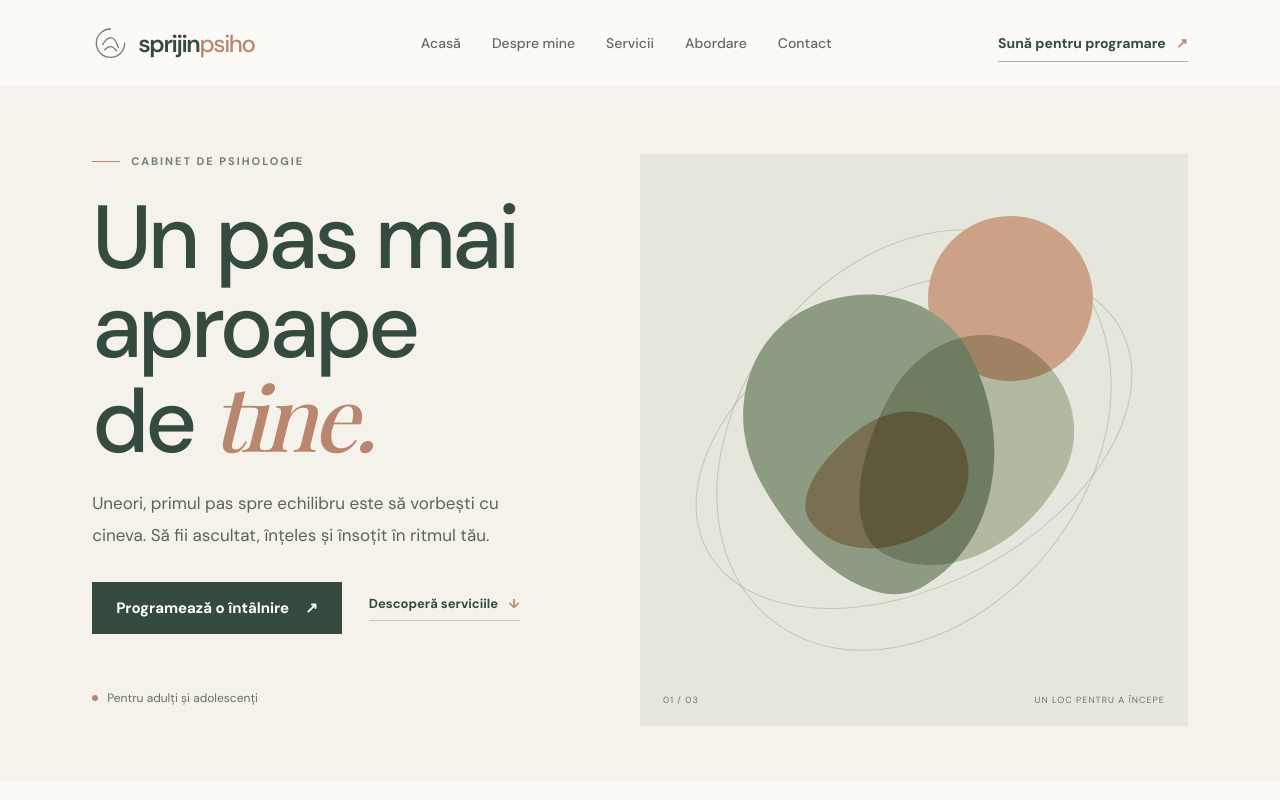
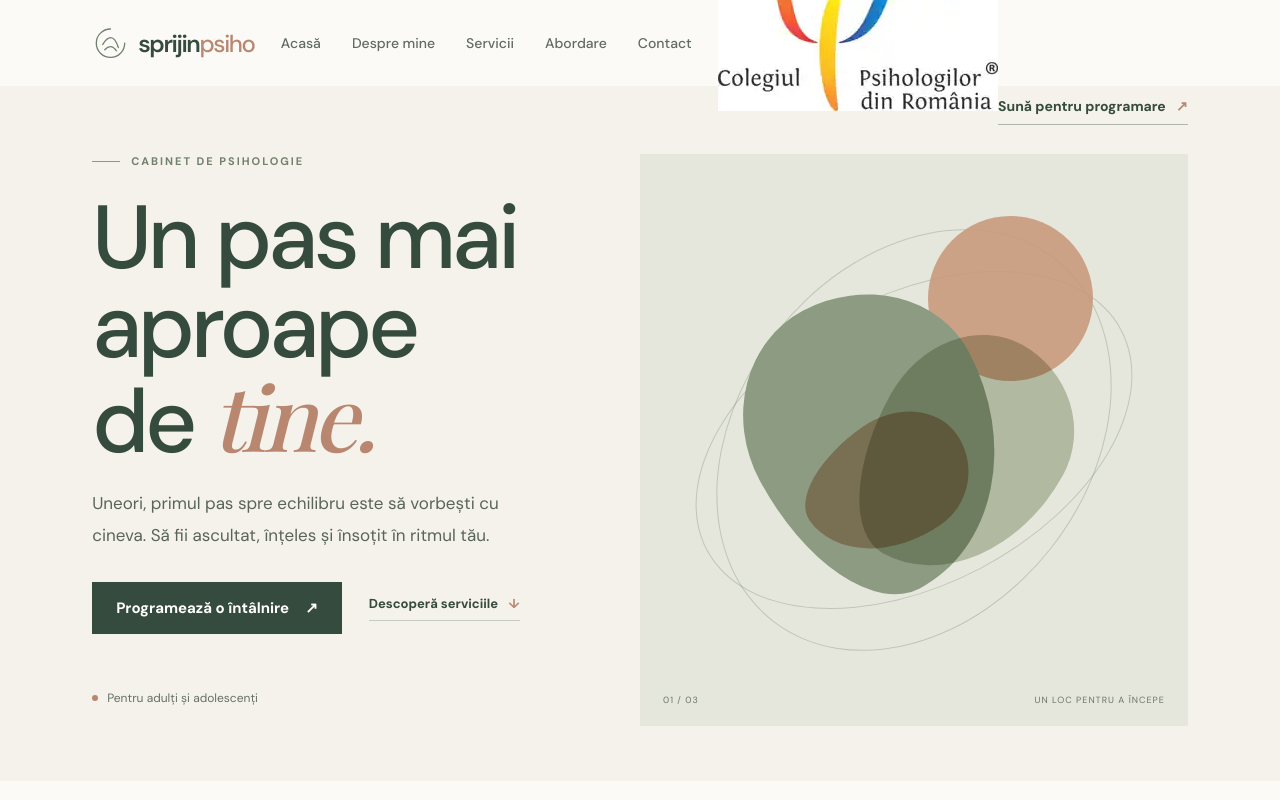
Before and after one commit to bwines/sprijinpsiho, a Next.js app: page / in a window 1280 px wide. Shown: the top 800 px of the page. Built offline with nearby package versions, Linux system fonts and the light colour scheme; a web font is replaced by a local one.

Commit message:
Place COPSI logo in header and footer

```diff
--- a/app/page.tsx
+++ b/app/page.tsx
@@ -63,7 +63,12 @@ export default function Home() {
           <a href="#contact">Contact</a>
         </nav>
 
-        <a className="header-cta" href={`tel:${phone}`}>Sună pentru programare <span>↗</span></a>
+        <div className="header-right">
+          <a className="header-copsi" href="https://www.copsi.ro/" target="_blank" rel="noreferrer" aria-label="Membru al Colegiului Psihologilor din România">
+            <img src="/copsi-logo.webp" alt="Colegiul Psihologilor din România" />
+          </a>
+          <a className="header-cta" href={`tel:${phone}`}>Sună pentru programare <span>↗</span></a>
+        </div>
       </header>
 
       <section className="hero" id="acasa">
@@ -185,6 +190,9 @@ export default function Home() {
           <span className="brand-word">sprijin<span>psiho</span></span>
         </a>
         <div className="footer-membership">
+          <a className="footer-copsi-logo" href="https://www.copsi.ro/" target="_blank" rel="noreferrer" aria-label="Colegiul Psihologilor din România">
+            <img src="/copsi-logo.webp" alt="Colegiul Psihologilor din România" />
+          </a>
           <span className="membership-label">Membru al</span>
           <a href="https://www.copsi.ro/" target="_blank" rel="noreferrer">
             Colegiului Psihologilor din România <span aria-hidden="true">↗</span>
```
